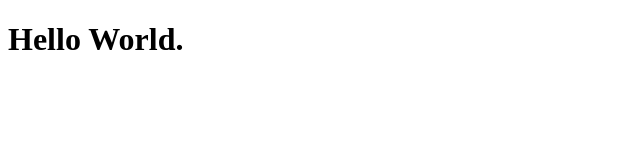
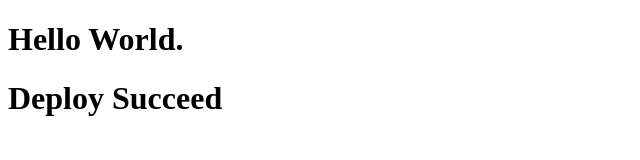
Before and after one commit to dt-torachan/cicdTest, a plain HTML site: page src/index.html in a window 1280 px wide. Shown: the whole page, without its empty margins (0-640 px from the left). Drawn offline with Linux system fonts and the light colour scheme.

Commit message:
【mod】add lines for test AutoDeploy

```diff
--- a/src/index.html
+++ b/src/index.html
@@ -8,5 +8,6 @@
 </head>
 <body>
     <h1>Hello World.</h1>
+    <h1>Deploy Succeed</h1>
 </body>
 </html>
```
